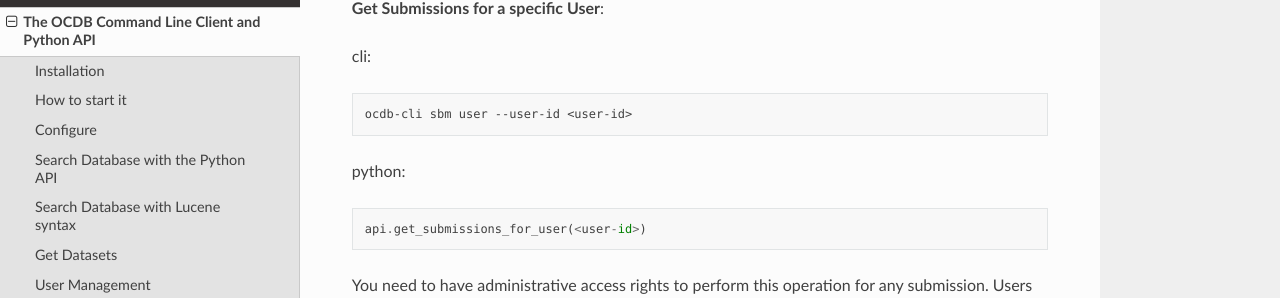
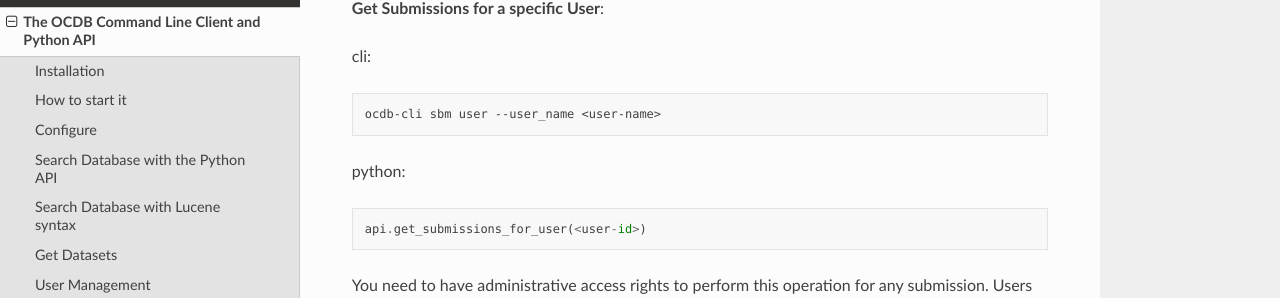
Before and after one commit to javierconcha/ocdb-docs, a Sphinx documentation site: the page built from docs/source/ocdb-api-cli.md, in a window 1280 px wide and 900 px high, scrolled down 5970 px. Shown: the part 153-451 px from the top of the window. Built offline with Sphinx 7.4.7 and the Read the Docs theme 2.0.0, drawn with Linux system fonts in a browser that asks for light colours.

Commit message:
Update ocdb-api-cli.md with correct key for ocdb-cli sbm user

````diff
--- a/docs/source/ocdb-api-cli.md
+++ b/docs/source/ocdb-api-cli.md
@@ -278,7 +278,7 @@ __Get Submissions for a specific User__:
 
 cli:
 ```bash
-ocdb-cli sbm user --user-id <user-id>
+ocdb-cli sbm user --user_name <user-name>
 ```
 
 python:
````
